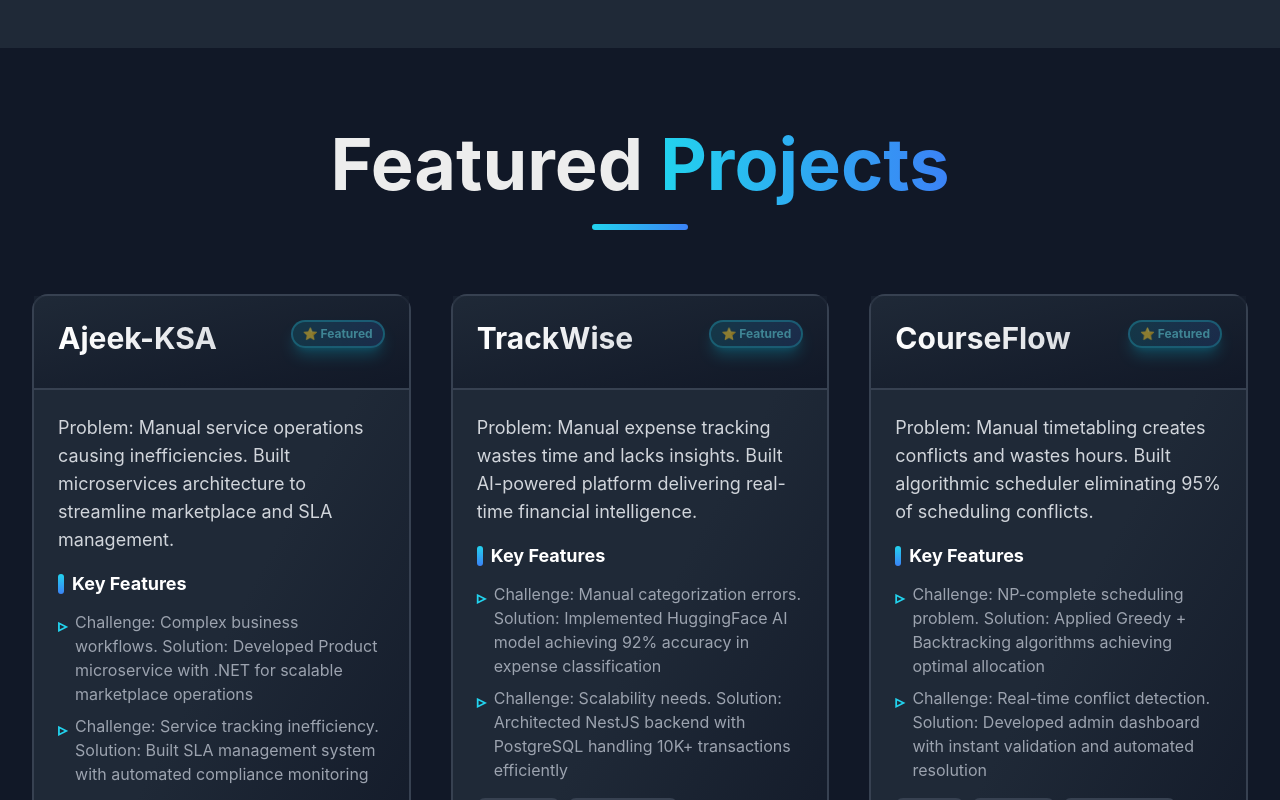
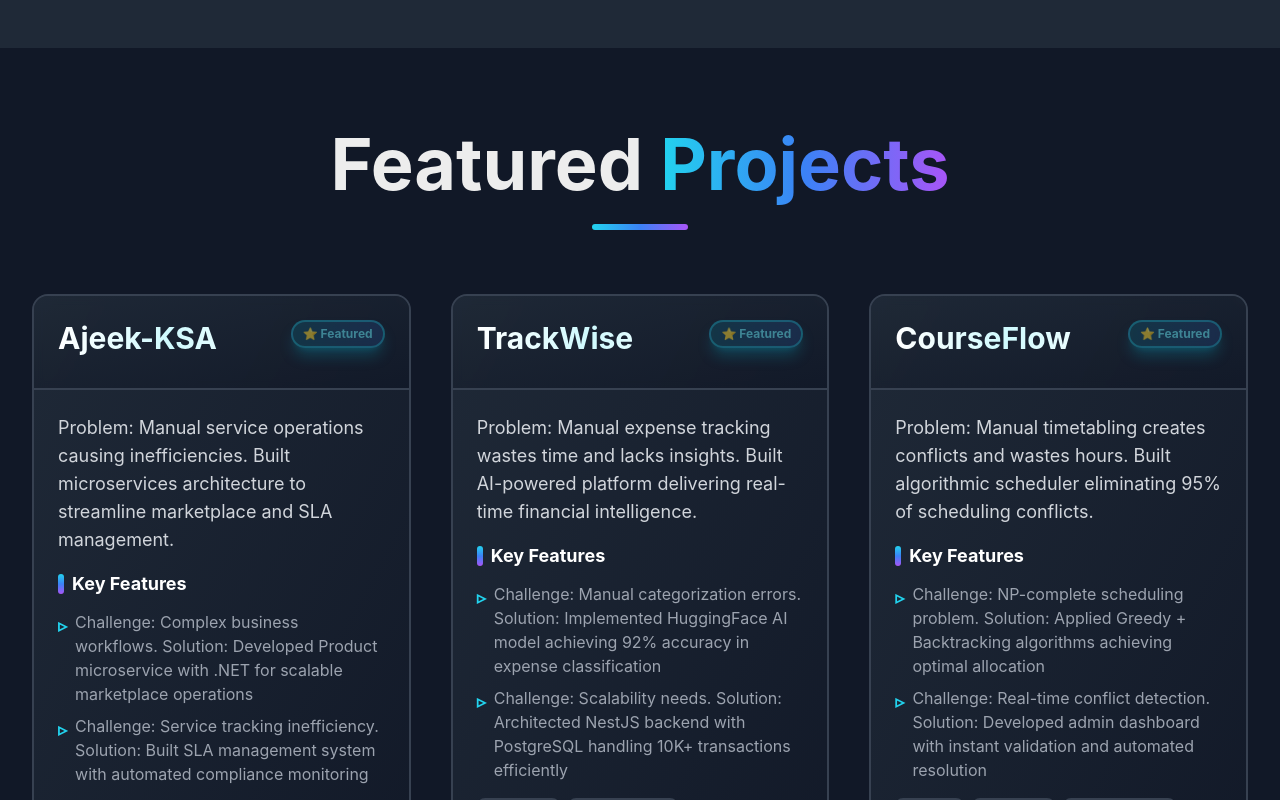
Before and after one commit to Muhammad-Taqi-Dev/DevFolioX, a Next.js app: page / in a window 1280 px wide. Shown: the part 3320-4120 px from the top of the page. Built offline with nearby package versions, Linux system fonts and the light colour scheme.

Commit message:
Add fade-in animation and enhance project section styling

```diff
--- a/app/globals.css
+++ b/app/globals.css
@@ -100,3 +100,19 @@
   outline: 2px solid #22d3ee;
   outline-offset: 2px;
 }
+
+/* Fade in animation for projects */
+@keyframes fadeInUp {
+  from {
+    opacity: 0;
+    transform: translateY(20px);
+  }
+  to {
+    opacity: 1;
+    transform: translateY(0);
+  }
+}
+
+.animate-fadeInUp {
+  animation: fadeInUp 0.5s ease-out;
+}
--- a/components/SectionWrapper.tsx
+++ b/components/SectionWrapper.tsx
@@ -12,19 +12,18 @@
 const SectionWrapper: React.FC<SectionWrapperProps> = ({ children, id, className = '' }) => {
   const [ref, inView] = useInView({
     triggerOnce: true,
-    // Trigger when the section is meaningfully entering the viewport,
-    // so sections reveal one-by-one during scroll.
-    threshold: 0.15,
-    rootMargin: '0px 0px -25% 0px',
+    // Trigger when the section is entering the viewport
+    threshold: 0.05,
+    rootMargin: '50px 0px 50px 0px',
   });
 
   return (
     <motion.section
       ref={ref}
       id={id}
-      initial={{ opacity: 0, y: 50 }}
-      animate={inView ? { opacity: 1, y: 0 } : { opacity: 0, y: 50 }}
-      transition={{ duration: 0.6, ease: 'easeOut' }}
+      initial={{ opacity: 0, y: 20 }}
+      animate={inView ? { opacity: 1, y: 0 } : { opacity: 0, y: 20 }}
+      transition={{ duration: 0.3, ease: 'easeOut' }}
       className={`py-12 sm:py-16 lg:py-20 ${className}`}
     >
       {children}
--- a/components/sections/Projects.tsx
+++ b/components/sections/Projects.tsx
@@ -138,37 +138,38 @@
 
   return (
     <SectionWrapper id="projects" className="bg-gray-900">
-      <div className="max-w-7xl mx-auto px-4 sm:px-6 lg:px-8">
+      <div className="max-w-7xl mx-auto px-4 sm:px-6 lg:px-8 overflow-x-hidden">
         {/* Section Title */}
-        <motion.div
-          initial={{ opacity: 0, y: 20 }}
-          animate={{ opacity: 1, y: 0 }}
-          transition={{ duration: 0.5 }}
-          className="text-center mb-12 md:mb-16"
-        >
+        <div className="text-center mb-12 md:mb-16">
           <h2 className="text-4xl sm:text-5xl md:text-6xl lg:text-7xl font-bold mb-6">
-            Featured <span className="bg-gradient-to-r from-cyan-400 to-blue-500 bg-clip-text text-transparent">Projects</span>
+            Featured <span className="bg-gradient-to-r from-cyan-400 via-blue-500 to-purple-500 bg-clip-text text-transparent">Projects</span>
           </h2>
-          <div className="w-24 h-1.5 bg-gradient-to-r from-cyan-400 to-blue-500 mx-auto rounded-full"></div>
-        </motion.div>
+          <div className="w-24 h-1.5 bg-gradient-to-r from-cyan-400 via-blue-500 to-purple-500 mx-auto rounded-full"></div>
+        </div>
 
         {/* Projects Grid */}
-        <div className="grid grid-cols-1 sm:grid-cols-2 lg:grid-cols-3 gap-6 sm:gap-8 lg:gap-10">
+        <div className="grid grid-cols-1 sm:grid-cols-2 lg:grid-cols-3 gap-6 sm:gap-8 lg:gap-10 overflow-x-hidden w-full">
           {projects.map((project, index) => (
             <motion.div
               key={index}
               initial={{ opacity: 0, y: 20 }}
               whileInView={{ opacity: 1, y: 0 }}
               viewport={{ once: true, amount: 0.1 }}
-              transition={{ duration: 0.3, delay: index * 0.03 }}
-              whileHover={{ y: -5 }}
-              className="bg-gradient-to-br from-gray-800 via-gray-800 to-gray-900 rounded-2xl border-2 border-gray-700 hover:border-cyan-400 transition-all duration-300 hover:shadow-2xl hover:shadow-cyan-500/30 flex flex-col group h-full">
+              transition={{
+                duration: 0.3,
+                ease: "easeOut"
+              }}
+              className="bg-gradient-to-br from-gray-800 via-gray-850 to-gray-900 rounded-2xl border-2 border-gray-700 hover:border-cyan-400 transition-all duration-500 hover:shadow-2xl hover:shadow-cyan-500/40 hover:-translate-y-2 flex flex-col group h-full relative overflow-hidden w-full max-w-full"
+            >
+              {/* Animated gradient overlay */}
+              <div className="absolute inset-0 bg-gradient-to-br from-cyan-500/0 via-blue-500/0 to-purple-500/0 group-hover:from-cyan-500/5 group-hover:via-blue-500/5 group-hover:to-purple-500/5 transition-all duration-500 pointer-events-none"></div>
+
               {/* Project Header */}
-              <div className="p-4 sm:p-5 md:p-6 bg-gradient-to-br from-gray-800/50 to-gray-900 border-b-2 border-gray-700 group-hover:border-cyan-400/50 transition-colors">
+              <div className="p-4 sm:p-5 md:p-6 bg-gradient-to-br from-gray-800/80 to-gray-900/80 border-b-2 border-gray-700 group-hover:border-cyan-400/50 transition-all duration-500 relative z-10 backdrop-blur-sm">
                 <div className="flex flex-wrap items-start gap-2 mb-2">
-                  <h3 className="text-xl sm:text-2xl md:text-3xl font-bold bg-gradient-to-r from-white to-gray-300 bg-clip-text text-transparent flex-1 min-w-0">{project.title}</h3>
+                  <h3 className="text-xl sm:text-2xl md:text-3xl font-bold bg-gradient-to-r from-white via-cyan-100 to-white bg-clip-text text-transparent flex-1 min-w-0 group-hover:from-cyan-400 group-hover:via-blue-400 group-hover:to-purple-400 transition-all duration-500">{project.title}</h3>
                   {project.featured && (
-                    <span className="px-2.5 py-1 bg-gradient-to-r from-cyan-500/30 to-blue-500/30 text-cyan-300 text-xs font-bold rounded-full border-2 border-cyan-400/60 whitespace-nowrap animate-pulse shadow-lg shadow-cyan-500/50">
+                    <span className="px-2.5 py-1 bg-gradient-to-r from-cyan-500/30 to-blue-500/30 text-cyan-300 text-xs font-bold rounded-full border-2 border-cyan-400/60 whitespace-nowrap animate-pulse shadow-lg shadow-cyan-500/50 backdrop-blur-sm">
                       ⭐ Featured
                     </span>
                   )}
@@ -176,19 +177,19 @@
               </div>
 
               {/* Project Body */}
-              <div className="p-4 sm:p-5 md:p-6 flex-grow flex flex-col">
+              <div className="p-4 sm:p-5 md:p-6 flex-grow flex flex-col relative z-10">
                 <p className="text-gray-300 text-sm sm:text-base md:text-lg mb-4 leading-relaxed">{project.description}</p>
 
                 {/* Features */}
                 <div className="mb-4">
                   <h4 className="text-white font-bold text-sm sm:text-base md:text-lg mb-3 flex items-center gap-2">
-                    <span className="w-1 sm:w-1.5 h-4 sm:h-5 bg-gradient-to-b from-cyan-400 to-blue-500 rounded-full"></span>
+                    <span className="w-1 sm:w-1.5 h-4 sm:h-5 bg-gradient-to-b from-cyan-400 via-blue-500 to-purple-500 rounded-full shadow-lg shadow-cyan-500/50"></span>
                     Key Features
                   </h4>
                   <ul className="space-y-2">
                     {project.features.slice(0, 2).map((feature, i) => (
-                      <li key={i} className="text-gray-400 text-xs sm:text-sm md:text-base flex items-start gap-2 leading-relaxed">
-                        <span className="text-cyan-400 text-base sm:text-lg font-bold mt-0.5 flex-shrink-0">▹</span>
+                      <li key={i} className="text-gray-400 text-xs sm:text-sm md:text-base flex items-start gap-2 leading-relaxed group-hover:text-gray-300 transition-colors duration-300">
+                        <span className="text-cyan-400 text-base sm:text-lg font-bold mt-0.5 flex-shrink-0 group-hover:text-cyan-300 transition-colors">▹</span>
                         <span className="break-words">{feature}</span>
                       </li>
                     ))}
@@ -201,7 +202,7 @@
                     {project.technologies.slice(0, 5).map((tech, i) => (
                       <span
                         key={i}
-                        className="px-2.5 py-1.5 sm:px-3 sm:py-2 bg-gradient-to-r from-gray-900 to-gray-800 text-cyan-400 text-xs sm:text-sm md:text-base font-semibold rounded-lg border-2 border-gray-700 hover:border-cyan-400/70 transition-all duration-300"
+                        className="px-2.5 py-1.5 sm:px-3 sm:py-2 bg-gradient-to-r from-gray-900/80 to-gray-800/80 text-cyan-400 text-xs sm:text-sm md:text-base font-semibold rounded-lg border-2 border-gray-700 hover:border-cyan-400/70 hover:shadow-lg hover:shadow-cyan-500/30 transition-all duration-300 backdrop-blur-sm hover:scale-105"
                       >
                         {tech}
                       </span>
@@ -210,13 +211,13 @@
                 </div>
 
                 {/* Links */}
-                <div className="flex flex-wrap gap-3 sm:gap-4 pt-3 sm:pt-4 border-t-2 border-gray-700">
+                <div className="flex flex-wrap gap-3 sm:gap-4 pt-3 sm:pt-4 border-t-2 border-gray-700 group-hover:border-cyan-400/30 transition-colors duration-500">
                   {project.github && (
                     <a
                       href={project.github}
                       target="_blank"
                       rel="noopener noreferrer"
-                      className="flex items-center gap-2 text-gray-400 hover:text-cyan-400 transition-all duration-300 text-sm sm:text-base md:text-lg font-semibold"
+                      className="flex items-center gap-2 text-gray-400 hover:text-cyan-400 transition-all duration-300 text-sm sm:text-base md:text-lg font-semibold hover:gap-3"
                     >
                       <FiGithub className="text-lg sm:text-xl md:text-2xl" /> Code
                     </a>
@@ -226,7 +227,7 @@
                       href={project.live}
                       target="_blank"
                       rel="noopener noreferrer"
-                      className="flex items-center gap-2 text-gray-400 hover:text-cyan-400 transition-all duration-300 text-sm sm:text-base md:text-lg font-semibold"
+                      className="flex items-center gap-2 text-gray-400 hover:text-cyan-400 transition-all duration-300 text-sm sm:text-base md:text-lg font-semibold hover:gap-3"
                     >
                       <FiExternalLink className="text-lg sm:text-xl md:text-2xl" /> {project.isCompanyProject ? 'View Platform' : 'Live Demo'}
                     </a>
@@ -241,21 +242,23 @@
         <motion.div
           initial={{ opacity: 0 }}
           whileInView={{ opacity: 1 }}
-          viewport={{ once: true, amount: 0.5 }}
+          viewport={{ once: true, amount: 0.3 }}
           transition={{ duration: 0.3 }}
-          className="text-center mt-12 md:mt-16"
         >
+          <div className="text-center mt-12 md:mt-16">
             <motion.a
               href="https://github.com/Muhammad-Taqi-Dev"
               target="_blank"
               rel="noopener noreferrer"
+              className="inline-flex items-center gap-2 sm:gap-3 bg-gradient-to-r from-cyan-500 to-blue-500 text-white px-6 sm:px-8 py-3 sm:py-4 rounded-lg font-semibold hover:shadow-lg hover:shadow-cyan-500/50 transition-all duration-300 relative overflow-hidden group"
               whileHover={{ scale: 1.05 }}
               whileTap={{ scale: 0.95 }}
-            className="inline-flex items-center gap-3 px-6 sm:px-8 md:px-10 py-3 sm:py-4 md:py-5 text-base sm:text-lg md:text-xl bg-gradient-to-r from-gray-800 to-gray-900 hover:from-cyan-500 hover:to-blue-500 text-white font-bold rounded-xl transition-all duration-300 border-2 border-gray-700 hover:border-transparent shadow-xl hover:shadow-2xl hover:shadow-cyan-500/50"
             >
-            <FiGithub className="text-xl sm:text-2xl md:text-3xl" />
-            View More on GitHub
+              <div className="absolute inset-0 bg-gradient-to-r from-cyan-500/0 to-blue-500/0 group-hover:from-cyan-500/20 group-hover:to-blue-500/20 transition-all duration-500"></div>
+              <FiGithub className="text-xl sm:text-2xl md:text-3xl relative z-10" />
+              <span className="relative z-10">View More on GitHub</span>
             </motion.a>
+          </div>
         </motion.div>
       </div>
     </SectionWrapper>
```
Lines whose indentation alone changed are shown as unchanged.
